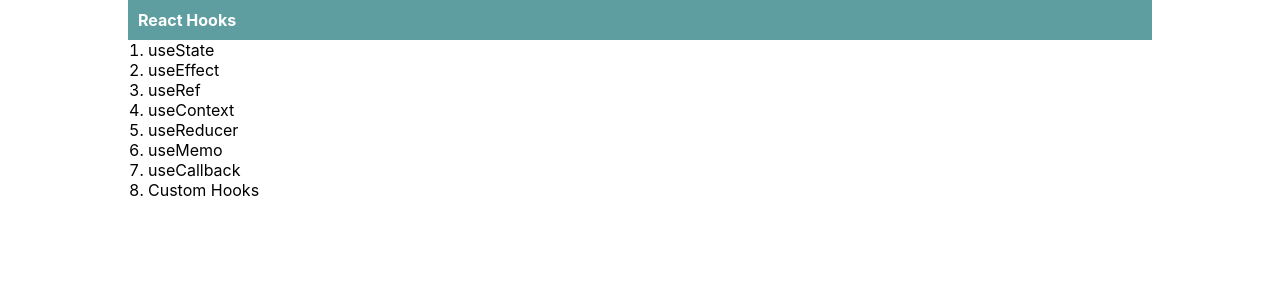
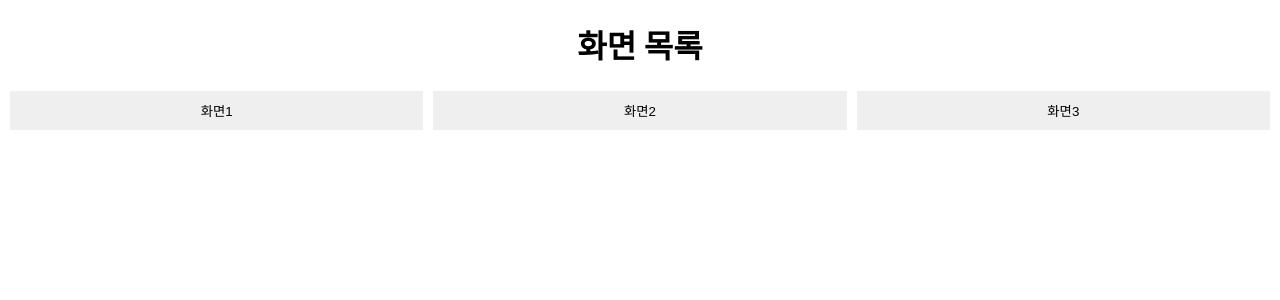
Before and after one commit to o-tao/react-app, a React (Create React App) app: page / in a window 1280 px wide. Shown: the top 300 px of the page. Built offline with nearby package versions, Linux system fonts and the light colour scheme.

Commit message:
ViewApp 예제 세팅

```diff
--- a/src/index.js
+++ b/src/index.js
@@ -8,7 +8,8 @@ import './index.css';
 // import UserPage from "./userPage/UserPage";
 // import Account from "./account/Account";
 // import File from './files/File';
-import Hooks from './hooks/Hooks';
+// import Hooks from './hooks/Hooks';
+import ViewApp from './viewApp/ViewApp';
 import reportWebVitals from './reportWebVitals';
 
 const root = ReactDOM.createRoot(document.getElementById('root'));
@@ -21,7 +22,8 @@ root.render(
     //     <UserPage/>
     //     <Account/>
     //     <File/>
-    <Hooks/>
+    // <Hooks/>
+    <ViewApp/>
     // </React.StrictMode>
 );
 
--- /dev/null
+++ b/src/viewApp/ViewApp.css
@@ -0,0 +1,55 @@
+html, body {
+    margin: 0;
+    padding: 0;
+}
+
+.container {
+    padding: 0 10px;
+}
+
+.head {
+    text-align: center;
+}
+
+.body {
+    font-size: 1.5rem;
+}
+
+/* ol.body {
+    list-style: none;
+    padding: 0;
+} */
+ul.body {
+    list-style: none;
+    padding: 0;
+    display: grid;
+    gap: 10px;
+    grid-template-columns: 1fr 1fr 1fr;
+}
+
+ul.body .link {
+    width: 100%;
+    padding: 10px 0;
+    border: 0;
+    cursor: pointer;
+}
+
+ul.body .link:hover {
+    box-shadow: 0px 0px 5px #444;
+}
+
+.more {
+    width: 100%;
+    font-size: 1.3rem;
+    font-weight: bold;
+    padding: 10px 0;
+    border: 0;
+    border-radius: 10px;
+    background-color: cadetblue;
+    cursor: pointer;
+}
+
+.more:hover {
+    color: white;
+    box-shadow: 0px 0px 5px #444;
+}
--- /dev/null
+++ b/src/viewApp/ViewApp.js
@@ -0,0 +1,70 @@
+import {BrowserRouter, Route, Routes, useNavigate} from 'react-router-dom';
+import './ViewApp.css';
+
+const View1 = () => {
+    return (
+        <div className="container">
+            <h1 className="head">화면1</h1>
+            <ol className="body">
+                <li>내용</li>
+                <li>내용</li>
+                <li>내용</li>
+                <li>내용</li>
+                <li>내용</li>
+                <li>내용</li>
+                <li>내용</li>
+                <li>내용</li>
+                <li>내용</li>
+                <li>내용</li>
+            </ol>
+            <button type="button" className="more">더보기</button>
+        </div>
+    );
+}
+const View2 = () => {
+    return (
+        <div className="container">
+            <h1 className="head">화면2</h1>
+        </div>
+    );
+}
+const View3 = () => {
+    return (
+        <div className="container">
+            <h1 className="head">화면3</h1>
+        </div>
+    );
+}
+const Home = () => {
+    const navigate = useNavigate();
+    return (
+        <div className="container">
+            <h1 className="head">화면 목록</h1>
+            <ul className="body">
+                <li>
+                    <button type='button' className='link' onClick={() => navigate('/view1')}>화면1</button>
+                </li>
+                <li>
+                    <button type='button' className='link' onClick={() => navigate('/view2')}>화면2</button>
+                </li>
+                <li>
+                    <button type='button' className='link' onClick={() => navigate('/view3')}>화면3</button>
+                </li>
+            </ul>
+        </div>
+    );
+}
+const ViewApp = () => {
+    return (
+        <BrowserRouter>
+            <Routes>
+                <Route path="/" element={<Home/>}/>
+                <Route path="/view1" element={<View1/>}/>
+                <Route path="/view2" element={<View2/>}/>
+                <Route path="/view3" element={<View3/>}/>
+            </Routes>
+        </BrowserRouter>
+    );
+}
+
+export default ViewApp;
```
